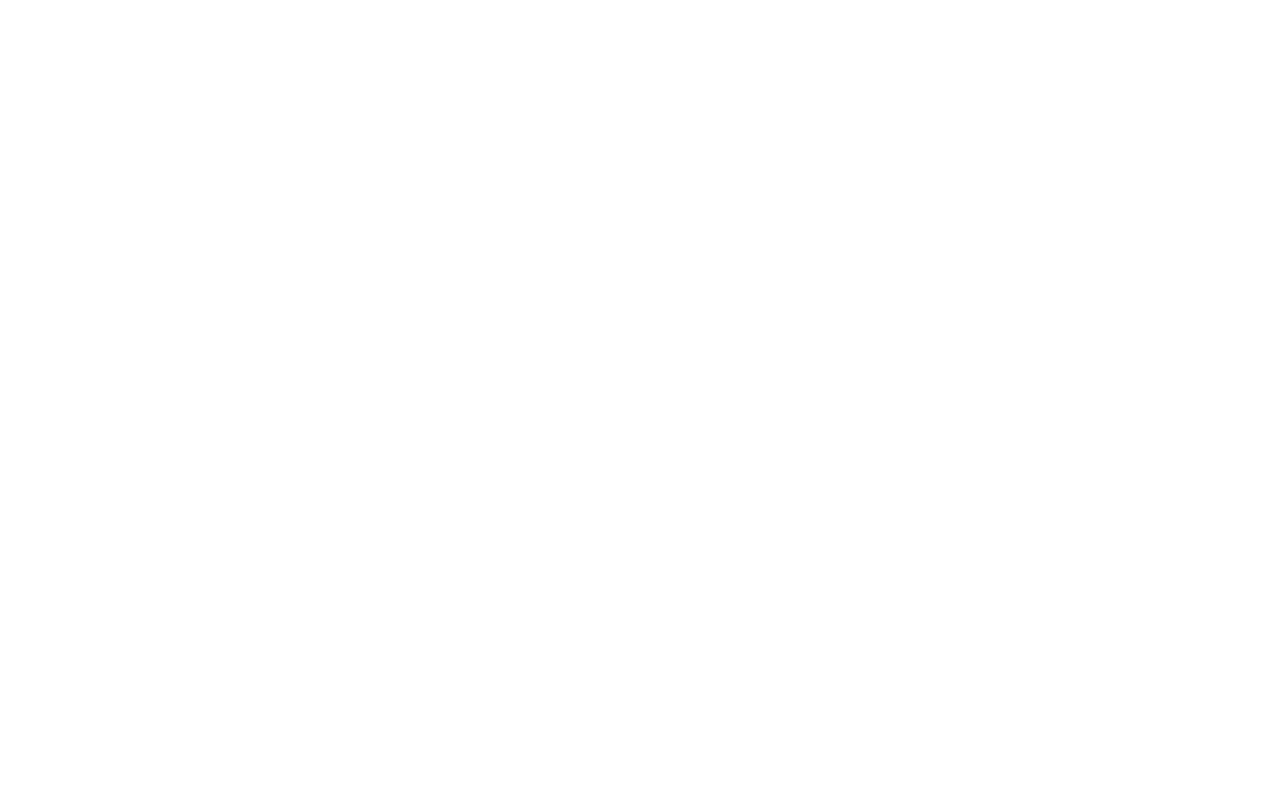
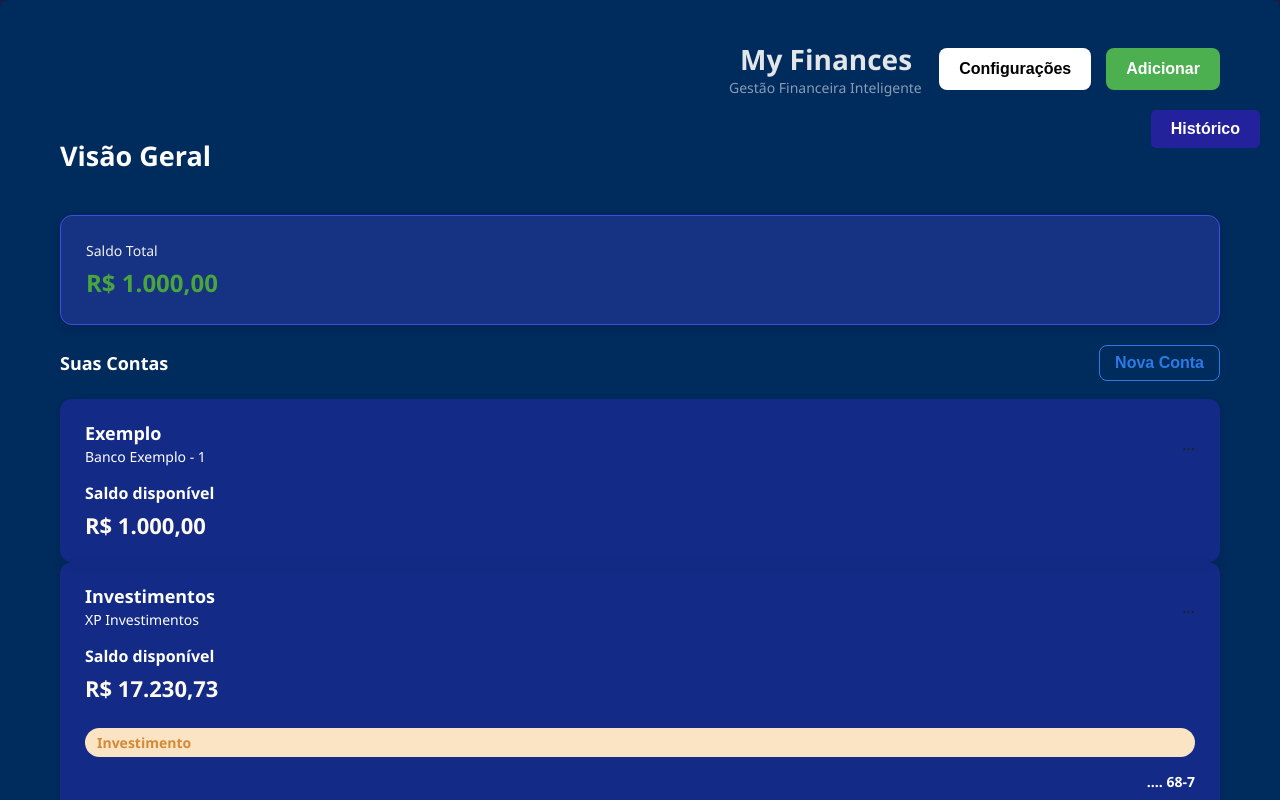
Before and after one commit to andre8756/cedup, a React (Vite) app in the folder Front-End/: page / in a window 1280 px wide. Shown: the top 800 px of the page. Built offline with nearby package versions, Linux system fonts and the light colour scheme.

Commit message:
Ajustando a estrutura

```diff
--- a/Front-End/package.json
+++ b/Front-End/package.json
@@ -10,8 +10,8 @@
     "preview": "vite preview"
   },
   "dependencies": {
-    "react": "^19.1.1",
-    "react-dom": "^19.1.1"
+    "react": "^18.2.0",
+    "react-dom": "^18.2.0"
   },
   "devDependencies": {
     "@eslint/js": "^9.36.0",
--- a/Front-End/src/App.tsx
+++ b/Front-End/src/App.tsx
@@ -1,12 +1,13 @@
 
 import './App.css'
+import Conta from './pages/Conta/Conta'
 
 function App() {
 
   return (
-    <>
-
-    </>
+    <div className="app">
+      <Conta />
+    </div>
   )
 }
 
--- a/Front-End/src/pages/ConfirmarTransacao/ConfirmarTransacao.css
+++ /dev/null
@@ -1 +0,0 @@
-/* Estilos para o componente ConfirmarTransacao */
--- a/Front-End/src/pages/Conta/Conta.tsx
+++ b/Front-End/src/pages/Conta/Conta.tsx
@@ -1,4 +1,4 @@
-import React, {useEffect, useState} from "react";
+import {useEffect, useState} from "react";
 import PopupForm from "../../components/PopupAdd/PopupAdd";
 import "./Conta.css"
 
@@ -14,20 +14,23 @@ interface Conta {
     bancos: Banco[];
 }
 
-function Home() {
+function Conta() {
     const [showPopup, setShowPopup] = useState(false);
     const [contas, setContas] = useState<Conta[]>([]);
     const [loading, setLoading] = useState(true);
 
     useEffect(() => {
-        fetch("http://localhost:8080/conta/1/banco")
-            .then((response) => {
-                if (!response.ok) throw new Error("Erro ao buscar contas");
-                return response.json();
-            })
-            .then((data) => setContas(data))
-            .catch((error) => console.error("Erro ao buscar contas:", error))
-            .finally(() => setLoading(false));
+        // Dados de exemplo enquanto a API não está disponível
+        const dadosExemplo: Conta[] = [
+            {
+                id: 1,
+                titular: "Exemplo",
+                saldo: 1000,
+                bancos: [{ nome: "Banco Exemplo", numero: 1 }]
+            }
+        ];
+        setContas(dadosExemplo);
+        setLoading(false);
     }, []);
 
     const saldo = contas.reduce((total, conta) => total + conta.saldo, 0);
@@ -173,4 +176,4 @@ function Home() {
     );
 }
 
-export default Home;
+export default Conta;
--- a/Front-End/src/pages/NovaTransacao/NotificacoesAlertas/NotificacoesAlertas.css
+++ /dev/null
@@ -1 +0,0 @@
-/* Estilos para o componente NotificacoesAlertas */
--- a/Front-End/src/pages/NovaTransacao/NovaTransacao.css
+++ /dev/null
@@ -1 +0,0 @@
-/* Estilos para o componente NovaTransacao */
```
Also changed, not shown: Front-End/src/pages/ConfirmarTransacao/ConfirmarTransacao.tsx (deleted, +0 -11 lines), Front-End/src/pages/NovaTransacao/NotificacoesAlertas/NotificacoesAlertas.tsx (deleted, +0 -11 lines), Front-End/src/pages/NovaTransacao/NovaTransacao.tsx (deleted, +0 -11 lines), 1 other file (tests, documents, lock files or other folders).
